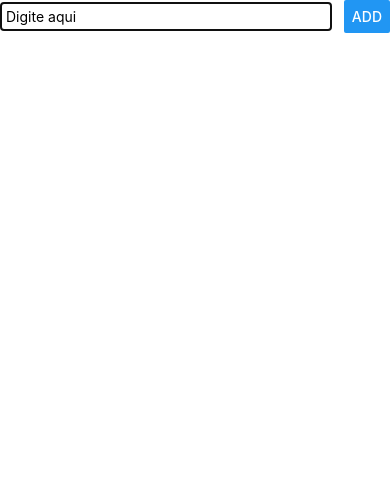
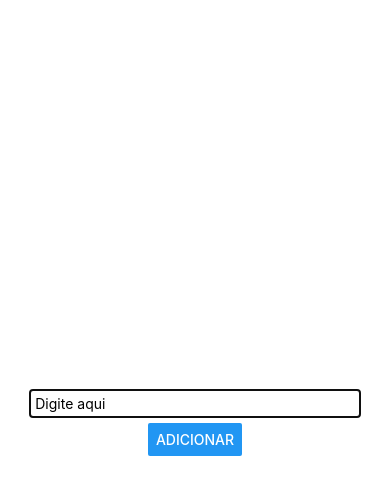
Before and after one commit to marcelohjw/viceLearn, a React Native app: screen / in a window 390 px wide. Both pictures are taken after a click on the button "NOVA TAREFA". Shown: the top 494 px of the page. Built offline with nearby package versions, Linux system fonts and the light colour scheme.

Commit message:
Modal effects learned

```diff
--- a/App.js
+++ b/App.js
@@ -11,6 +11,7 @@ export default function App() {
 
   const addActvHandler = activityTitle => {
     setActivity(currentActivitys => [...activityList, {key: Math.random().toString(), value: activityTitle}]);
+    setIsAddActivity(false);
   };
 
   const removeActivityHandler = activityId => {
--- a/components/ActivityInput.js
+++ b/components/ActivityInput.js
@@ -18,7 +18,7 @@ const ActivityInput = props => {
             value={enteredAct}
           />
           <Button
-            title="ADD"
+            title="ADICIONAR"
             onPress={() => props.onAddActivity(enteredAct)}
           ></Button>
       </View>
@@ -28,15 +28,16 @@ const ActivityInput = props => {
 
 const styles = StyleSheet.create({
     inputContainer: {
-        flexDirection: 'row',
-        justifyContent: 'space-between',
+        flex: 1,
+        justifyContent: 'center',
         alignItems: 'center'
       },
       input: {
         borderColor: 'gray',
         borderWidth: 1,
         width: '85%',
-        padding: 5
+        padding: 5,
+        marginBottom: 5
       }
 });
 
```
